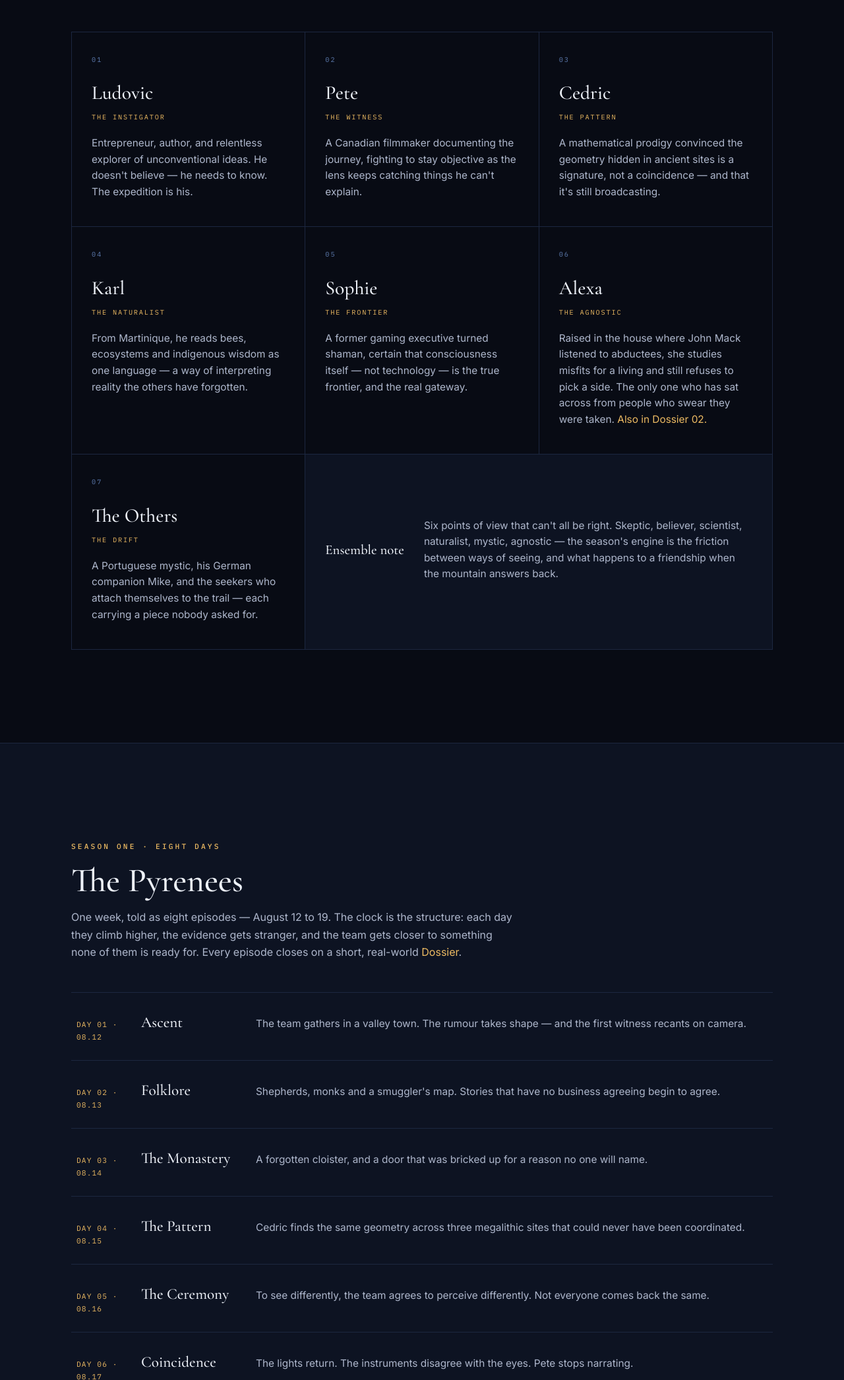
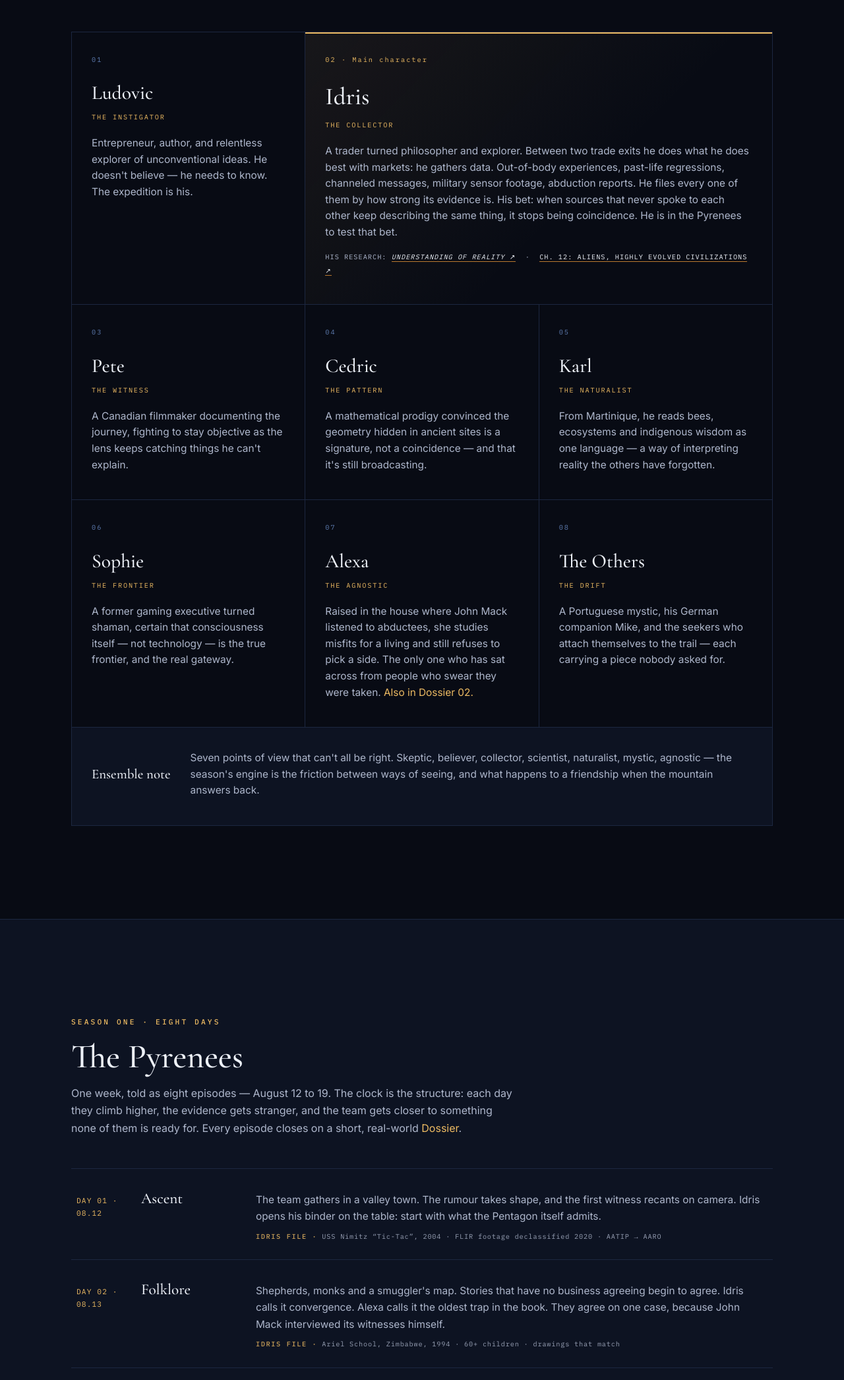
Before and after one commit to Kalibrio/beyond, a plain HTML site: page docs/index.html in a window 1280 px wide. Shown: the part 3854-5946 px from the top of the page at 66% size. Drawn offline with nearby package versions, Linux system fonts and the light colour scheme; a script that the page names is missing.

Commit message:
Cast: add Idris (The Collector) as main character; weave his research files into all 8 episodes; link Understanding of Reality intro + ch.12
Co-Authored-By: Claude Opus 5.5 <noreply@anthropic.com>

```diff
--- a/docs/index.html
+++ b/docs/index.html
@@ -189,9 +189,16 @@
   .member .nm{font-family:var(--serif); font-size:1.85rem; font-weight:500; margin:18px 0 4px}
   .member .role{font-family:var(--mono); font-size:.64rem; letter-spacing:.18em; text-transform:uppercase; color:var(--signal); margin-bottom:18px}
   .member .bio{color:var(--mist); font-size:.96rem; line-height:1.6}
-  .cast{grid-auto-flow:dense}
-  @media(min-width:561px) and (max-width:860px){.member:has(+ .member.wide){grid-column:1/-1}}
-  @media(min-width:861px){.member.wide{grid-column:span 2 !important}}
+  @media(min-width:561px){.member.lead{grid-column:span 2}}
+  @media(max-width:860px){.member.lead{grid-column:1/-1}}
+  @media(min-width:561px) and (max-width:860px){.member:has(+ .member.lead){grid-column:1/-1}}
+  .member.lead{background:linear-gradient(135deg, rgba(236,186,98,.07), transparent 60%), var(--void); box-shadow:inset 0 2px 0 var(--signal)}
+  .member.lead .idx{color:var(--signal)}
+  .member.lead .nm{font-size:2.3rem}
+  .member .bio.files{margin-top:16px; font-family:var(--mono); font-size:.64rem; letter-spacing:.1em; text-transform:uppercase; line-height:2}
+  .member .bio.files a{color:var(--snow); border-bottom:1px solid var(--ember)}
+  .ep .file{display:block; margin-top:9px; font-family:var(--mono); font-size:.64rem; letter-spacing:.08em; line-height:1.7; color:var(--mist); opacity:.85}
+  .ep .file b{color:var(--signal); font-weight:500; letter-spacing:.16em}
   .member.wide{grid-column:1/-1; background:var(--depth); display:flex; gap:12px 30px; align-items:center; align-content:center; flex-wrap:wrap}
   .member.wide .nm{font-size:1.3rem; margin:0}
   .member.wide .bio{flex:1; min-width:240px}
@@ -612,36 +619,48 @@
         <p class="bio">Entrepreneur, author, and relentless explorer of unconventional
           ideas. He doesn't believe — he needs to know. The expedition is his.</p>
       </div>
+      <div class="member lead">
+        <div class="idx">02 · Main character</div>
+        <div class="nm">Idris</div>
+        <div class="role">The Collector</div>
+        <p class="bio">A trader turned philosopher and explorer. Between two trade exits he does what
+          he does best with markets: he gathers data. Out-of-body experiences, past-life regressions,
+          channeled messages, military sensor footage, abduction reports. He files every one of them
+          by how strong its evidence is. His bet: when sources that never spoke to each other keep
+          describing the same thing, it stops being coincidence. He is in the Pyrenees to test that bet.</p>
+        <p class="bio files">His research: <a href="https://mimetra.com/blog/understanding-of-reality/intro/" target="_blank" rel="noopener"><i>Understanding of Reality</i> ↗</a>
+          &nbsp;·&nbsp; <a href="https://mimetra.com/blog/understanding-of-reality/chapter-12" target="_blank" rel="noopener">Ch. 12: Aliens, Highly Evolved Civilizations ↗</a></p>
+      </div>
       <div class="member">
-        <div class="idx">02</div>
+        <div class="idx">03</div>
         <div class="nm">Pete</div>
         <div class="role">The Witness</div>
         <p class="bio">A Canadian filmmaker documenting the journey, fighting to stay
           objective as the lens keeps catching things he can't explain.</p>
       </div>
       <div class="member">
-        <div class="idx">03</div>
+        <div class="idx">04</div>
         <div class="nm">Cedric</div>
         <div class="role">The Pattern</div>
         <p class="bio">A mathematical prodigy convinced the geometry hidden in ancient
           sites is a signature, not a coincidence — and that it's still broadcasting.</p>
       </div>
       <div class="member">
-        <div class="idx">04</div>
+        <div class="idx">05</div>
         <div class="nm">Karl</div>
         <div class="role">The Naturalist</div>
         <p class="bio">From Martinique, he reads bees, ecosystems and indigenous wisdom as
           one language — a way of interpreting reality the others have forgotten.</p>
       </div>
       <div class="member">
-        <div class="idx">05</div>
+        <div class="idx">06</div>
         <div class="nm">Sophie</div>
         <div class="role">The Frontier</div>
         <p class="bio">A former gaming executive turned shaman, certain that consciousness
           itself — not technology — is the true frontier, and the real gateway.</p>
       </div>
       <div class="member">
-        <div class="idx">06</div>
+        <div class="idx">07</div>
         <div class="nm">Alexa</div>
         <div class="role">The Agnostic</div>
         <p class="bio">Raised in the house where John Mack listened to abductees, she studies
@@ -649,7 +668,7 @@
           from people who swear they were taken. <a href="#dossiers" style="color:var(--signal)">Also in Dossier 02.</a></p>
       </div>
       <div class="member">
-        <div class="idx">07</div>
+        <div class="idx">08</div>
         <div class="nm">The Others</div>
         <div class="role">The Drift</div>
         <p class="bio">A Portuguese mystic, his German companion Mike, and the seekers who
@@ -657,8 +676,8 @@
       </div>
       <div class="member wide">
         <div class="nm">Ensemble note</div>
-        <p class="bio">Six points of view that can't all be right. Skeptic, believer,
-          scientist, naturalist, mystic, agnostic — the season's engine is the friction between
+        <p class="bio">Seven points of view that can't all be right. Skeptic, believer,
+          collector, scientist, naturalist, mystic, agnostic — the season's engine is the friction between
           ways of seeing, and what happens to a friendship when the mountain answers back.</p>
       </div>
     </div>
@@ -677,14 +696,14 @@
         <a href="#dossiers" style="color:var(--signal)">Dossier</a>.</p>
     </div>
     <div class="eps rv">
-      <div class="ep"><div class="day">DAY 01 · 08.12</div><div class="ttl">Ascent</div><div class="syn">The team gathers in a valley town. The rumour takes shape — and the first witness recants on camera.</div></div>
-      <div class="ep"><div class="day">DAY 02 · 08.13</div><div class="ttl">Folklore</div><div class="syn">Shepherds, monks and a smuggler's map. Stories that have no business agreeing begin to agree.</div></div>
-      <div class="ep"><div class="day">DAY 03 · 08.14</div><div class="ttl">The Monastery</div><div class="syn">A forgotten cloister, and a door that was bricked up for a reason no one will name.</div></div>
-      <div class="ep"><div class="day">DAY 04 · 08.15</div><div class="ttl">The Pattern</div><div class="syn">Cedric finds the same geometry across three megalithic sites that could never have been coordinated.</div></div>
-      <div class="ep"><div class="day">DAY 05 · 08.16</div><div class="ttl">The Ceremony</div><div class="syn">To see differently, the team agrees to perceive differently. Not everyone comes back the same.</div></div>
-      <div class="ep"><div class="day">DAY 06 · 08.17</div><div class="ttl">Coincidence</div><div class="syn">The lights return. The instruments disagree with the eyes. Pete stops narrating.</div></div>
-      <div class="ep"><div class="day">DAY 07 · 08.18</div><div class="ttl">The Watchers</div><div class="syn">Someone has been here before them. And someone, it turns out, does not want the base found.</div></div>
-      <div class="ep"><div class="day">DAY 08 · 08.19</div><div class="ttl">Contact</div><div class="syn">They reach the place the stories pointed to all along. The question they came with is no longer the question.</div></div>
+      <div class="ep"><div class="day">DAY 01 · 08.12</div><div class="ttl">Ascent</div><div class="syn">The team gathers in a valley town. The rumour takes shape, and the first witness recants on camera. Idris opens his binder on the table: start with what the Pentagon itself admits.<span class="file"><b>IDRIS FILE ·</b> USS Nimitz “Tic-Tac”, 2004 · FLIR footage declassified 2020 · AATIP → AARO</span></div></div>
+      <div class="ep"><div class="day">DAY 02 · 08.13</div><div class="ttl">Folklore</div><div class="syn">Shepherds, monks and a smuggler's map. Stories that have no business agreeing begin to agree. Idris calls it convergence. Alexa calls it the oldest trap in the book. They agree on one case, because John Mack interviewed its witnesses himself.<span class="file"><b>IDRIS FILE ·</b> Ariel School, Zimbabwe, 1994 · 60+ children · drawings that match</span></div></div>
+      <div class="ep"><div class="day">DAY 03 · 08.14</div><div class="ttl">The Monastery</div><div class="syn">A forgotten cloister, and a door that was bricked up for a reason no one will name. Above it, a carved figure with an elongated head. Idris knows a contactee who says this “father of your kind” has come back.<span class="file"><b>IDRIS FILE ·</b> Enki / Ea · Danaan’s 2021 contact account · “I have come to see my children setting themselves free”</span></div></div>
+      <div class="ep"><div class="day">DAY 04 · 08.15</div><div class="ttl">The Pattern</div><div class="syn">Cedric finds the same geometry across three megalithic sites that could never have been coordinated. Idris lays a soldier’s notebook beside it: a binary message that two witnesses, decades and an ocean apart, say they received.<span class="file"><b>IDRIS FILE ·</b> Rendlesham Forest, 1980 · Penniston’s binary notebook · “Disclose, Evolve”</span></div></div>
+      <div class="ep"><div class="day">DAY 05 · 08.16</div><div class="ttl">The Ceremony</div><div class="syn">To see differently, the team agrees to perceive differently. Idris tries what his sources describe: leaving the body. Not everyone comes back the same.<span class="file"><b>IDRIS FILE ·</b> OBE explorers who report visiting craft · Dolores Cannon’s regressions: souls who “volunteered” from elsewhere</span></div></div>
+      <div class="ep"><div class="day">DAY 06 · 08.17</div><div class="ttl">Coincidence</div><div class="syn">The lights return. The instruments disagree with the eyes, and three watches no longer agree with the camera clock. Idris has read this many times before. Pete stops narrating.<span class="file"><b>IDRIS FILE ·</b> Missing time · the pattern Idris links to Einstein’s time dilation (Hafele–Keating, 1971)</span></div></div>
+      <div class="ep"><div class="day">DAY 07 · 08.18</div><div class="ttl">The Watchers</div><div class="syn">Someone has been here before them. And someone, it turns out, does not want the base found. Idris’s most fragile file, which he files as testimony only, suddenly feels less fragile.<span class="file"><b>IDRIS FILE ·</b> Eisenhower, 1954 · “Valiant Thor” · MJ-12 · the non-interference principle</span></div></div>
+      <div class="ep"><div class="day">DAY 08 · 08.19</div><div class="ttl">Contact</div><div class="syn">They reach the place the stories pointed to all along. The question they came with, “are they dangerous?”, gives way to Idris’s: “are we interesting enough for them to bother?”<span class="file"><b>IDRIS FILE ·</b> Contact through consciousness, not radio telescopes · his plan if taken: “love first, but I’m not a pushover”</span></div></div>
     </div>
   </div>
 </section>
@@ -757,7 +776,7 @@
     <!-- episode -> dossier map -->
     <h3 class="sub-h rv">Season One — eight Dossiers</h3>
     <div class="dmap rv">
-      <div class="dcard"><div class="ep2">After Ep. 01 · Ascent</div><div class="dt">Disclosure, on the record</div><p>What governments have actually opened: France's GEIPAN files since 1977, the US hearings, the unsealed archives.</p><div class="g arc">Archive · no guest</div></div>
+      <div class="dcard"><div class="ep2">After Ep. 01 · Ascent</div><div class="dt">Disclosure, on the record</div><p>What governments have actually opened: the Nimitz, Gimbal and GoFast videos the Pentagon released in 2020, AATIP and AARO, the 2023 congressional hearing, and France's GEIPAN files since 1977. This is the solid end of Idris's evidence scale.</p><div class="g arc">Archive · no guest</div></div>
       <div class="dcard"><div class="ep2">After Ep. 02 · Folklore</div><div class="dt">The Harvard psychiatrist</div><p>John E. Mack and the experiencers he refused to dismiss — told by the woman who shared his life and research, and by her daughter, who grew up in the middle of it.</p><div class="g">Dominique Callimanopulos + Alexa Clay</div></div>
       <div class="dcard"><div class="ep2">After Ep. 03 · The Monastery</div><div class="dt">Stones that remember</div><p>Ancient sites and the visitor hypothesis — and what an archaeologist who worked at Karnak makes of it.</p><div class="g">Elena Danaan</div></div>
       <div class="dcard hl"><div class="ep2">After Ep. 04 · The Pattern</div><div class="dt">The Janus Universe</div><p>A twin universe of negative mass, and a French physicist who says it explains how they could get here.</p><div class="g">Jean-Pierre Petit + Thinkerview</div></div>
```
